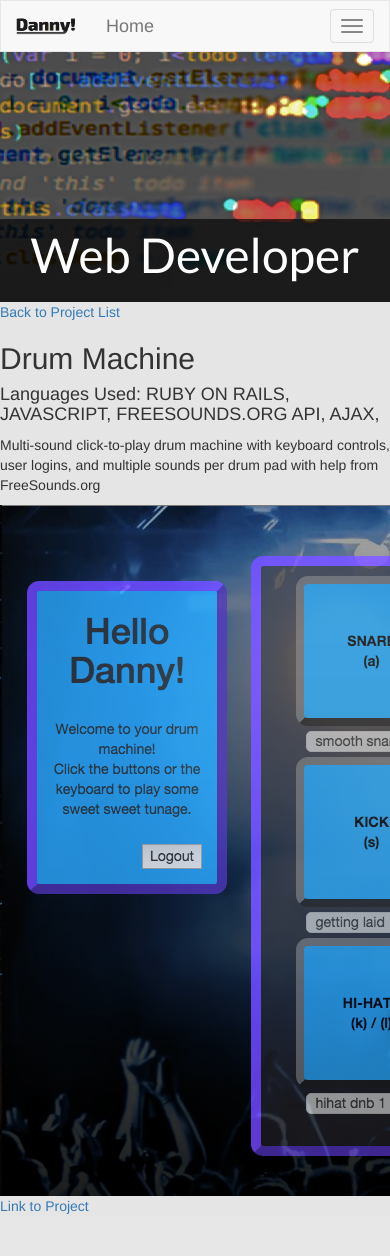
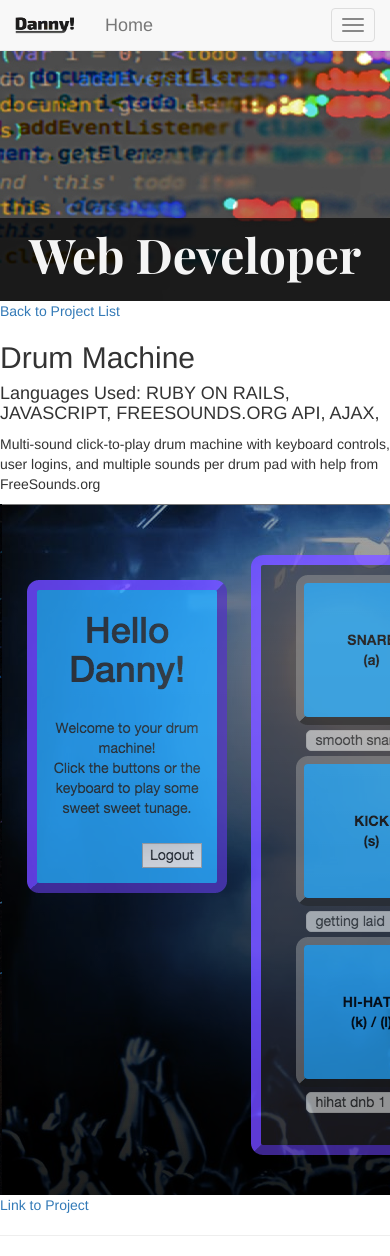
Before and after one commit to dannyalaska/pythonpersonal, a Django app: page /project/1/ in a window 390 px wide; the page is wider, and only the part inside the window is pictured. Before the commit the page ends 1214 px from the top of that part, so only its background shows below. Run offline with Django 3.2, Linux system fonts and the light colour scheme; data comes from the database, SQL or seed files in the repository; both versions use the stored data as it was after the commit; some libraries are stand-ins or nearby versions.

Commit message:
changed index of projects

```diff
--- a/personaldjango/personaldjango/static/main.css
+++ b/personaldjango/personaldjango/static/main.css
@@ -1,20 +1,30 @@
 @import url(https://fonts.googleapis.com/css?family=Lato);
-
+@import url(https://fonts.googleapis.com/css?family=Playfair+Display:700);
 
 body {
   margin: 0px;
   padding: 0px;
-  background-image: linear-gradient(rgba(255,255,255,.8) 0%, rgba(0,0,0,.1)10%);
+}
+
+.row {
+  font-family: 'Lato', sans-serif;
+  font-size: 2em;
+  background-image: radial-gradient(#b6b6b6, #fff);
+  padding: 12px;
+}
+
+.row h2 {
+  font-size: 2.5em;
 }
 
 .landing {
   font-size: 16px;
   height: 425px;
-  max-width: 1500px;
+  max-width: 2000px;
   margin: 0 auto;
   position: relative;
+  background: #777;
 }
-
 
 .landing .landing_data {
   display: none;
@@ -62,16 +72,16 @@ body {
   bottom: 35px;
   left: 0px;
   margin-left: 16%;
-  font-family: 'Lato', sans-serif;
+  font-family: 'Playfair Display', serif;
   padding-bottom: 15px;
 }
 
 .landing .landing_panel .panel_caption h3 {
-  font-family: 'Lato', sans-serif;
+  font-family: 'Playfair Display', serif;
   margin: 0px 0px 0px 0px;
   font-weight: 400;
   font-size: 6em;
-  color:#fff;
+  color:#f5f5f5;
 }
 
 .landing .landing_panel .panel_caption p {
--- a/personaldjango/personaldjango/templates/base.html
+++ b/personaldjango/personaldjango/templates/base.html
@@ -17,7 +17,7 @@
 </head>
   <body>
     <div id="page">
-      <nav class="navbar navbar-default">
+      <nav class="navbar navbar-default navbar-fixed-top">
         <div class="container-fluid">
             <div class="navbar-header">
               <a class="navbar-brand" href="#">
--- a/personaldjango/personaldjango/templates/projects/project_detail.html
+++ b/personaldjango/personaldjango/templates/projects/project_detail.html
@@ -7,5 +7,5 @@
     <p>{{ project.description }}</p>
     <img src="{{ project.image.url }}" alt="project {{project.id}} picture">
     <a href="{{ project.project_url}}">Link to Project</a>
-
+    <hr class="featurette-divider">
 {% endblock %}
```
Also changed, not shown: other parts of personaldjango/personaldjango/static/main.css (+13 -16 lines), personaldjango/personaldjango/templates/projects/index.html (+10 -7 lines), personaldjango/db.sqlite3.
